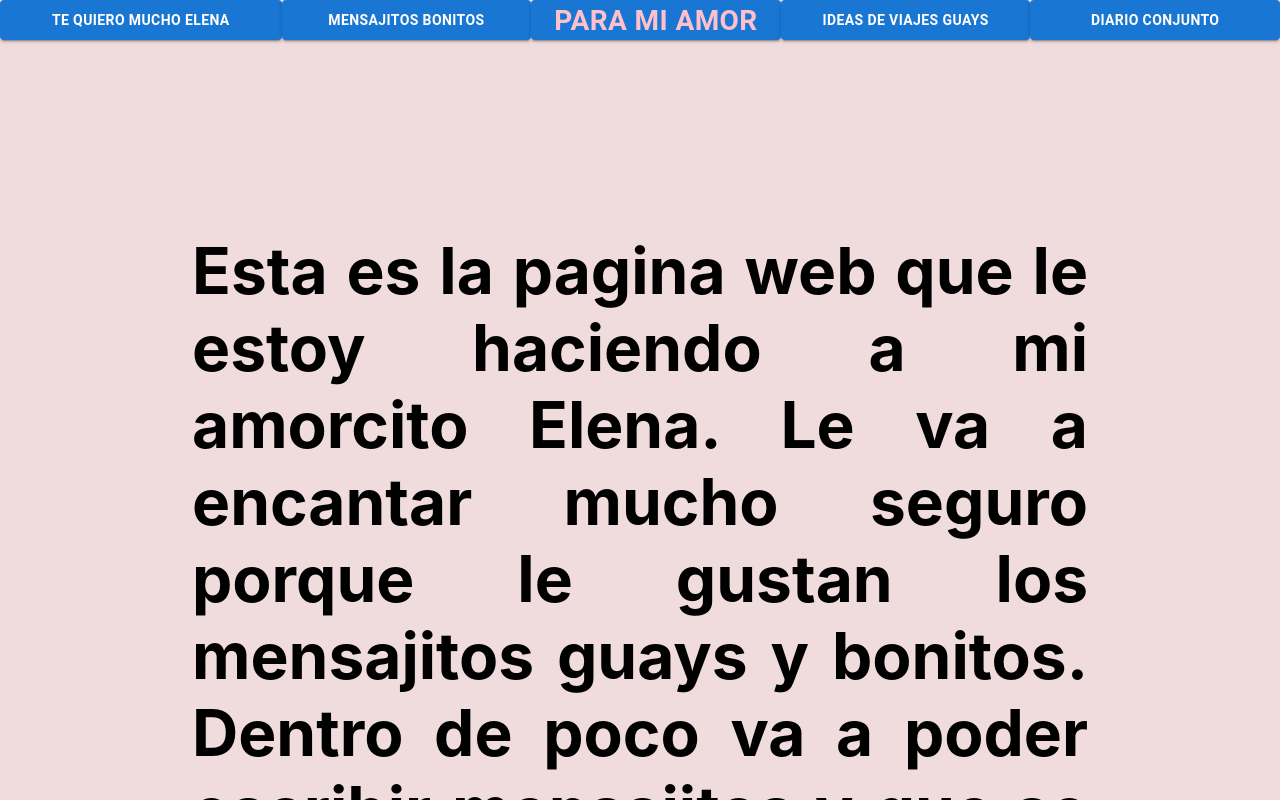
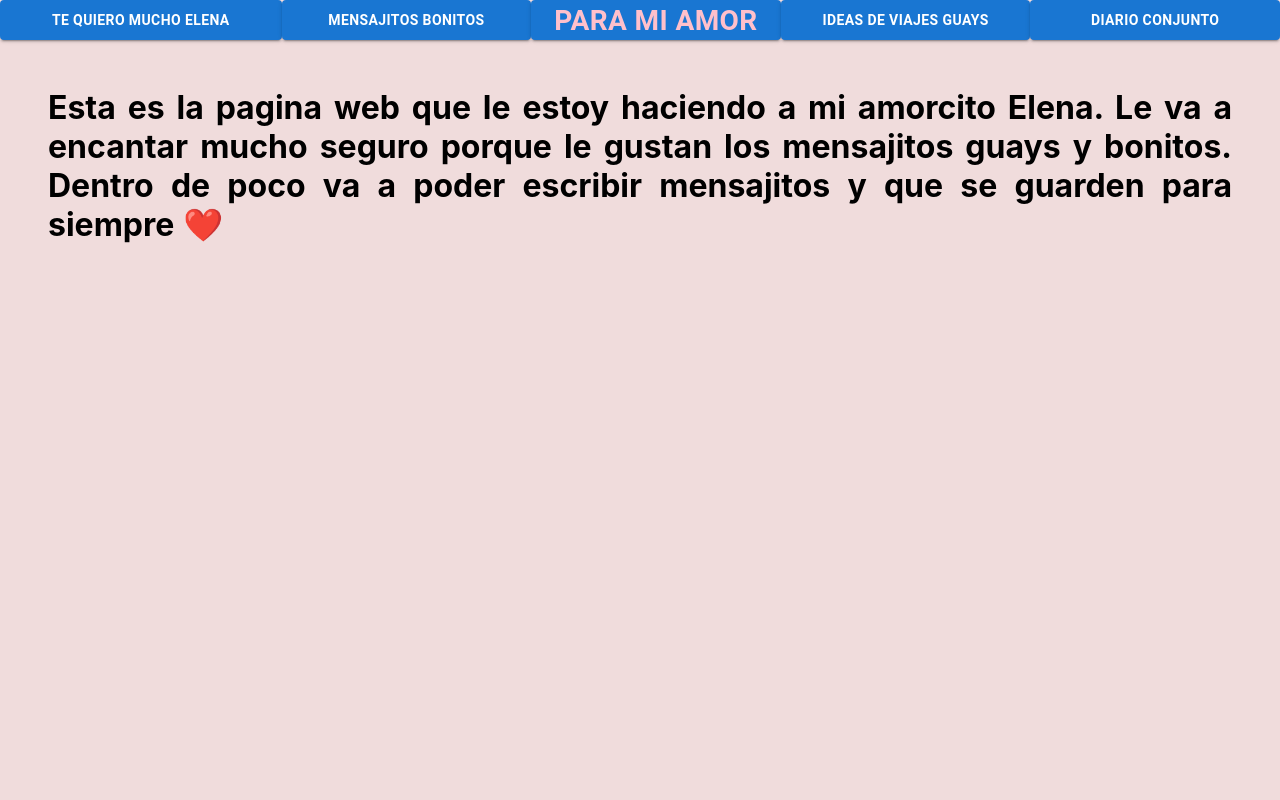
Before and after one commit to Churly01/Churly01.github.io, a React (Create React App) app: page / in a window 1280 px wide. Built offline with nearby package versions, Linux system fonts and the light colour scheme.

Commit message:
Fix text overflowing

```diff
--- a/src/screens/DiaryScreen.js
+++ b/src/screens/DiaryScreen.js
@@ -1,6 +1,6 @@
 const DiaryScreen = () => {
   return (
-    <div style={{fontSize: "4em", color:"black", margin: "3em", textAlign:'justify'}}>
+    <div style={{fontSize: "2em", color:"black", margin: "1.5em", textAlign:'justify'}}>
       <b>
         Esta sera la pantalla para poner nuestro diario conjunto jeje
       </b> ❤️
--- a/src/screens/Main.js
+++ b/src/screens/Main.js
@@ -3,7 +3,7 @@
 
 const Main = () => {
   return (
-    <div style={{fontSize: "4em", color:"black", margin: "3em", textAlign:'justify'}}>
+    <div style={{fontSize: "2em", color:"black", margin: "1.5em", textAlign:'justify'}}>
       <b>
         Esta es la pagina web que le estoy haciendo a mi amorcito Elena.
         Le va a encantar mucho seguro porque le gustan los mensajitos guays y bonitos.
--- a/src/screens/TripsScreen.js
+++ b/src/screens/TripsScreen.js
@@ -1,6 +1,6 @@
 const TripsScreen = () => {
   return (
-    <div style={{fontSize: "4em", color:"black", margin: "3em", textAlign:'justify'}}>
+    <div style={{fontSize: "2em", color:"black", margin: "1.5em", textAlign:'justify'}}>
       <b>
         Esta sera la pantalla para nuestros viajecitos podemos incluso organizarlos aqui jeje
       </b> ❤️
```
